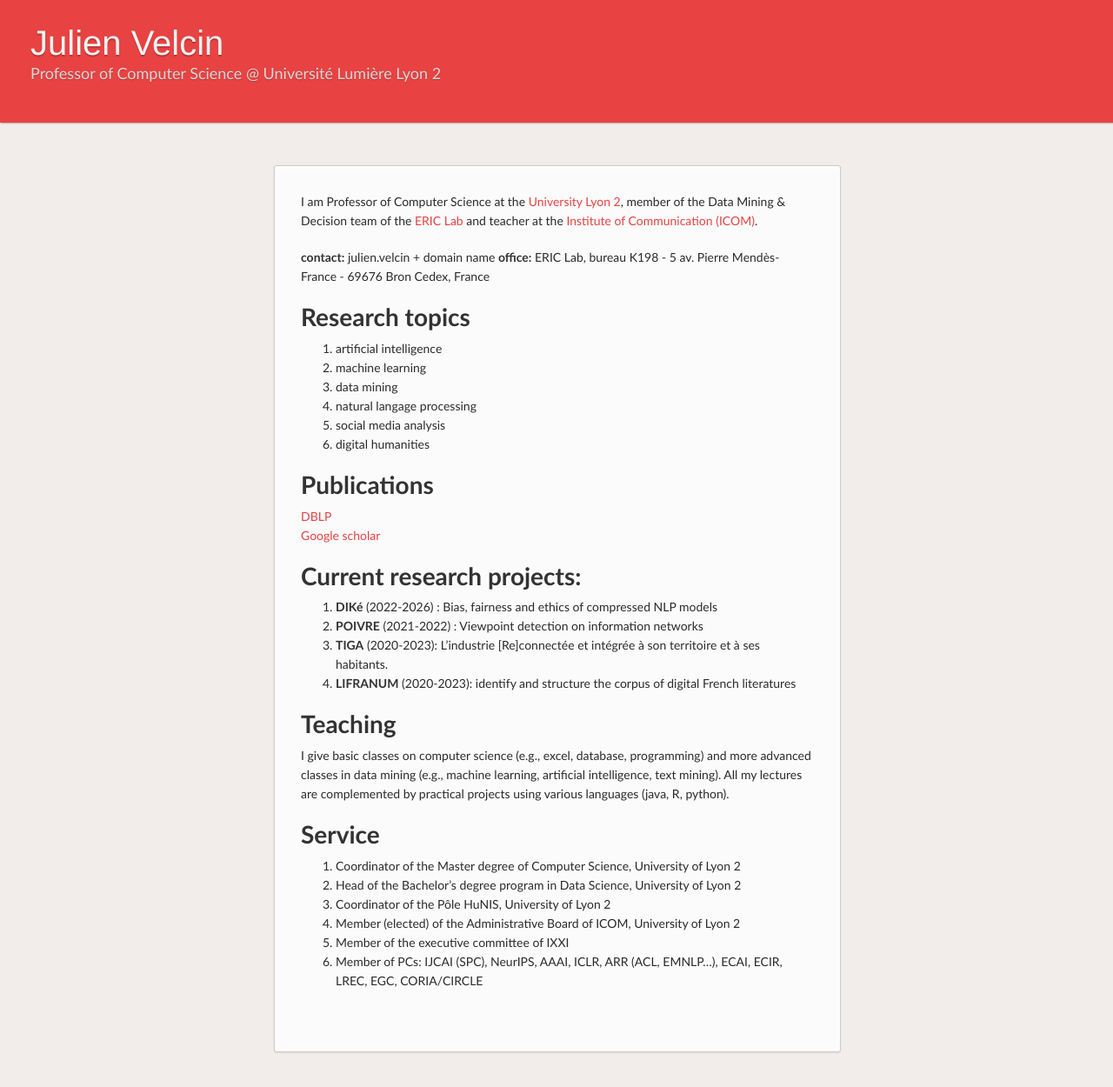
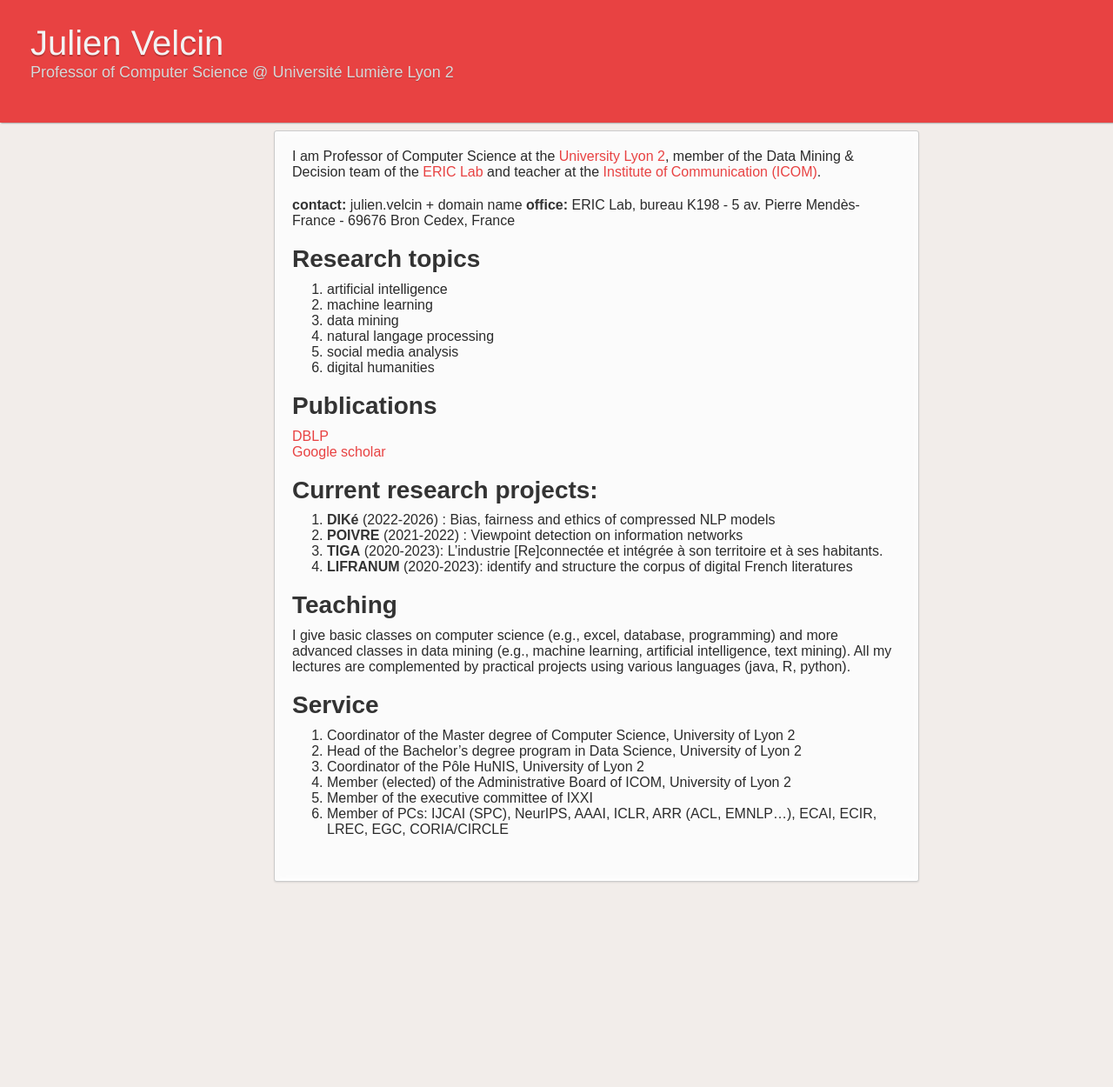
Before and after one commit to Velcin/velcin.github.io, a Jekyll site: the page built from index.md, in a window 1280 px wide and 1250 px high. Shown: the whole window at 87% size. Built offline with Jekyll 4.4.1, drawn with Linux system fonts in a browser that asks for light colours; some web fonts are replaced; our own code applies the rules of GitHub Pages for plain Markdown files; a script that is not in the unit is left out.

Commit message:
style again

```diff
--- a/_sass/jekyll-theme-leap-day.scss
+++ b/_sass/jekyll-theme-leap-day.scss
@@ -8,8 +8,8 @@ by Matt Graham
 /*@import "rouge-base16-dark";*/
 
 body {
-  font:14px/22px "Aleo", "Trebuchet MS", Arial;
-  color:#2b2b2b;
+  font: Arial, 14px/22px "Aleo", "Trebuchet MS", ;
+  color: #2b2b2b;
   font-weight:300;
   margin: 0px;
   padding:0px 0 20px 0px;
@@ -273,10 +273,10 @@ header {
 }
 
 section {
-  width:590px;
-  padding: 30px 30px 50px 30px;
-  margin: 20px 0;
-  margin-top: 190px;
+  width:700px;
+  padding: 20px 20px 30px 20px;
+  margin: 10px 0;
+  margin-top: 150px;
   position:relative;
   background: #fbfbfb;
   border-radius: 3px;
```
